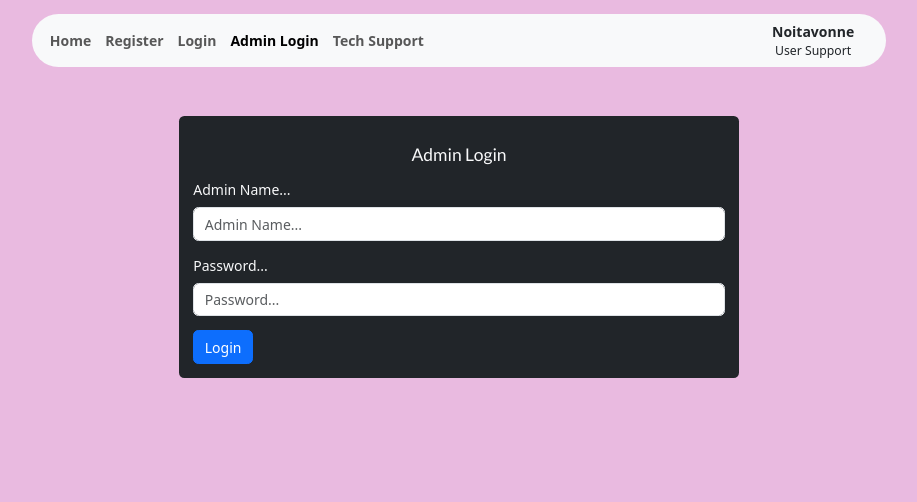
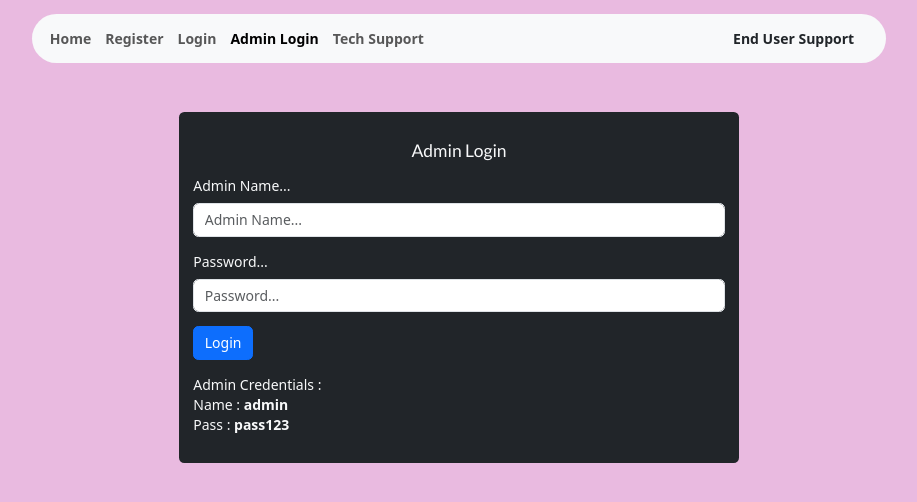
Before and after one commit to RG4025/endUserSupport, a React (Create React App) app: page /AdminLogin in a window 1280 px wide. Shown: the top 502 px of the page, without its empty margins (181-1098 px from the left). Built offline with nearby package versions, Linux system fonts and the light colour scheme.

Commit message:
New Commit

```diff
--- a/src/App.js
+++ b/src/App.js
@@ -69,8 +69,7 @@ function App() {
               </ul>
             </div>
             <div className="d-flex flex-column justify-content-center align-items-center gap-0 mx-0 mx-sm-4">
-              <strong>Noitavonne</strong>
-              <small>User Support</small>
+              <strong>End User Support</strong>
             </div>
           </div>
         </nav>
--- a/src/components/AdminLogin.js
+++ b/src/components/AdminLogin.js
@@ -35,9 +35,7 @@ function AdminLogin() {
         </div>
         <form onSubmit={handleAdminLogin}>
           <div className="mb-3">
-            <label className="form-label  mx-auto">
-              Admin Name...
-            </label>
+            <label className="form-label  mx-auto">Admin Name...</label>
             <input
               type="text"
               className="form-control rounded-2"
@@ -61,6 +59,13 @@ function AdminLogin() {
           </button>
           {/* <Link to="/AdminProfile">Login</Link> */}
         </form>
+
+        <div className="py-3">
+          Admin Credentials :{" "}
+          <p>
+            Name : <b>admin</b> <br /> Pass : <b>pass123</b>
+          </p>
+        </div>
       </div>
     </>
   );
```
Also changed, not shown: 1 other file (tests, documents, lock files or other folders).
